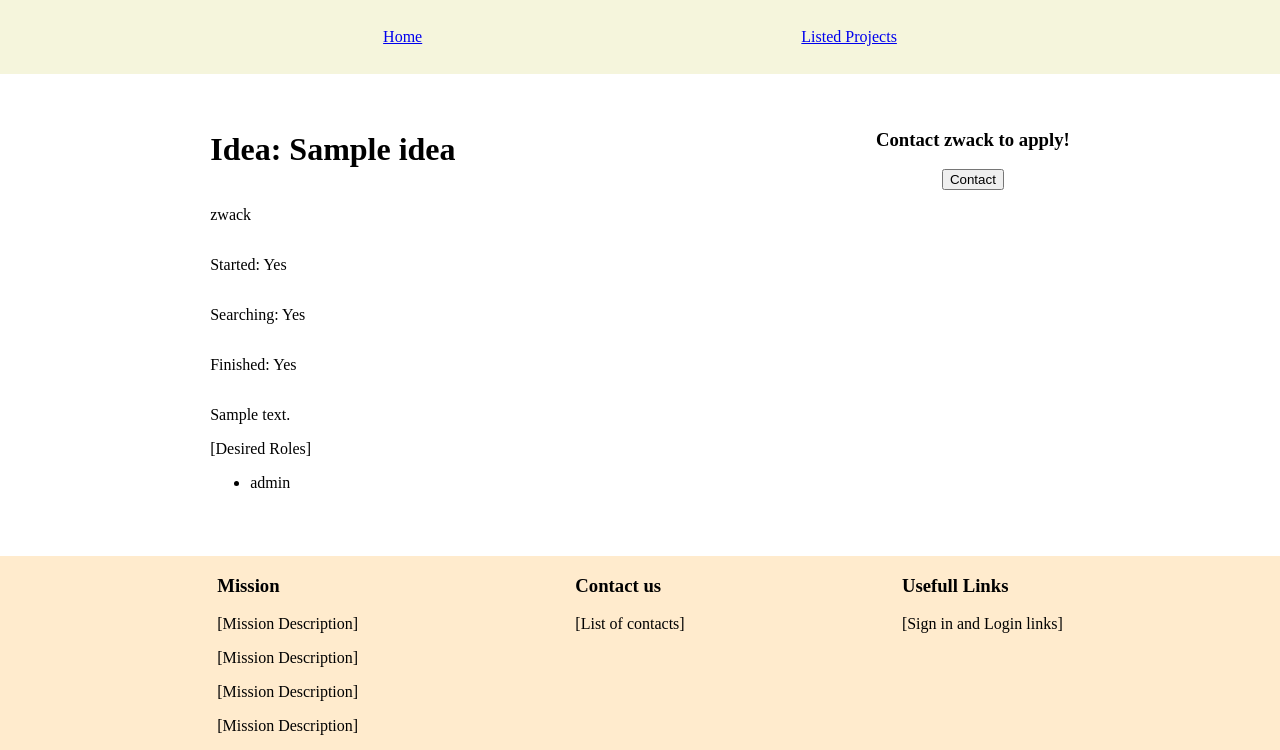
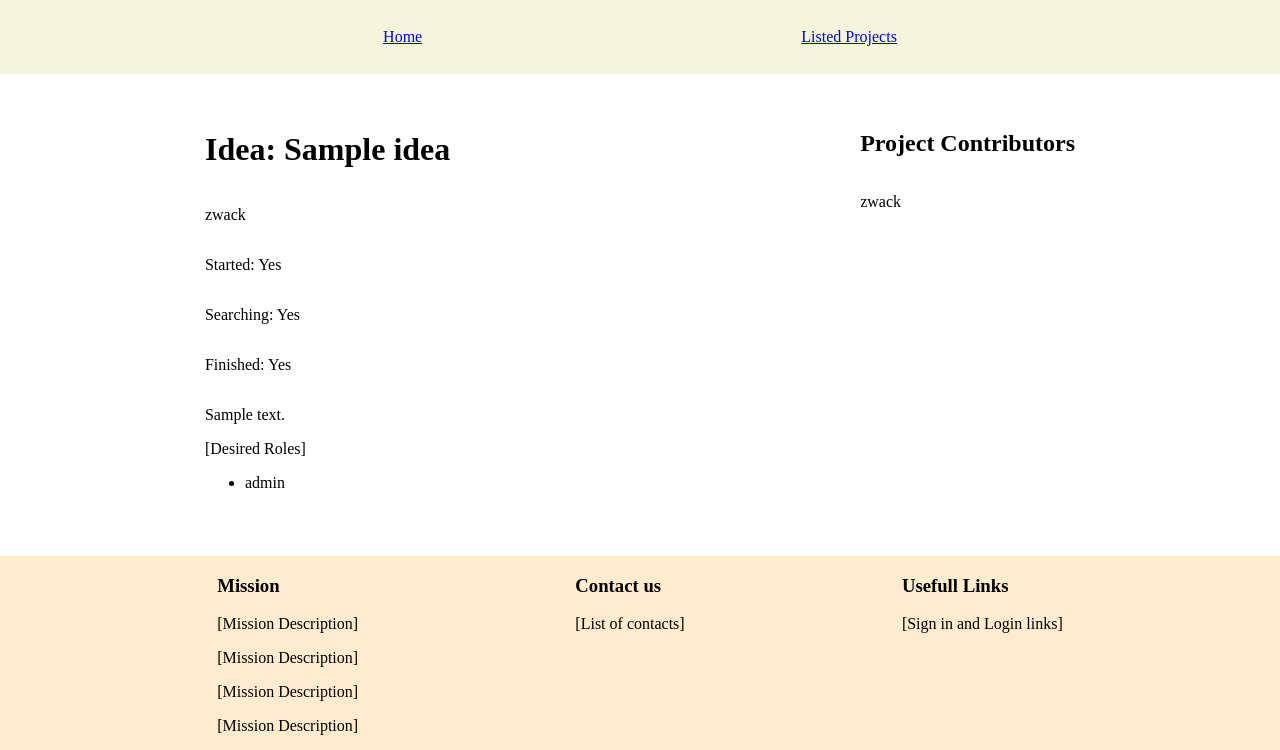
Before and after one commit to Zwork101/hackcoms, a Flask app: page /idea/1 in a window 1280 px wide. Shown: the top 750 px of the page. Run offline with Flask 3, Linux system fonts and the light colour scheme; tables that the repository leaves empty hold one stand-in row (values such as "Sample post").

Commit message:
Contribs

```diff
--- a/templates/ideas/idea.html
+++ b/templates/ideas/idea.html
@@ -21,6 +21,7 @@
         </section>
     </div>
     <div class="col">
+        {% if current_user.is_authenticated %}
             {% if idea.owner.id != current_user.id %}
             <section>
                 <h3>Contact {{ idea.owner.username }} to apply!</h3>
@@ -35,6 +36,15 @@
                 <h3>You are a contributor for this idea</h3>
             </section>
             {% endif %}
+        {% endif %}
+        <section>
+            <h2>Project Contributors</h2>
+            <div class="col">
+                {% for contributor in idea.contributors %}
+                <p>{{ contributor.username }}</p>
+                {% endfor %}
+            </div>
+        </section>
     </div>
     </main>
 {% endblock %}
```
Lines whose indentation alone changed are shown as unchanged.
